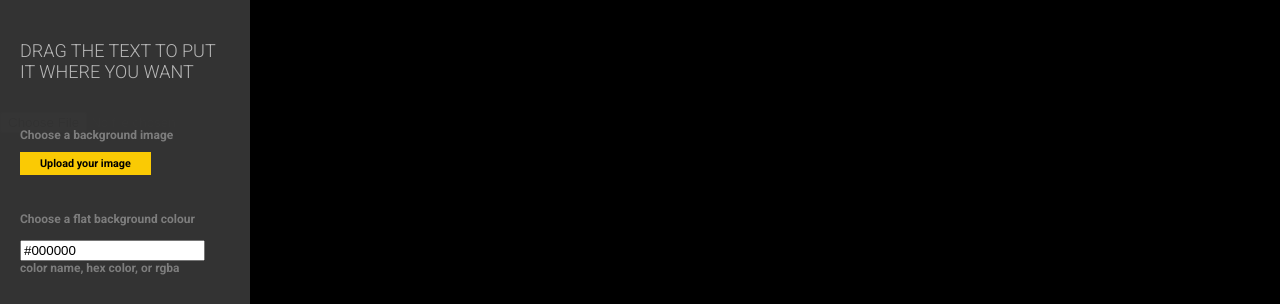
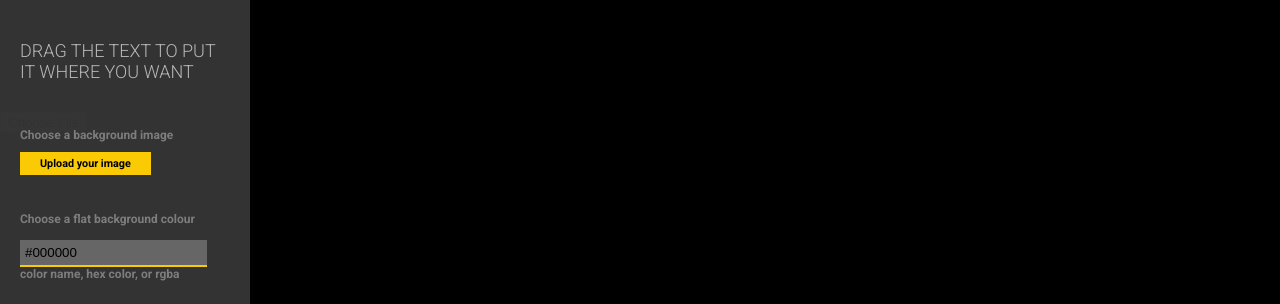
Before and after one commit to stratsco/wallpaper, a plain HTML site: page index.html in a window 1280 px wide. Shown: the top 304 px of the page. Drawn offline with Linux system fonts and the light colour scheme.

Commit message:
Modified input color & style

```diff
--- a/css/sidebar.css
+++ b/css/sidebar.css
@@ -43,6 +43,18 @@ nav a, nav a:hover {
     text-decoration: none;
 }
 
+nav input[type="text"] {
+    padding: 5px;
+    border: none;
+    border-bottom: solid 2px #FACA04;
+    transition: border 0.3s;
+    background: #666;
+}
+
+navinput[type="text"]:focus,
+nav input[type="text"].focus {
+    border-bottom: solid 2px #ff9500;
+}
 
 /* Header */
 
```
